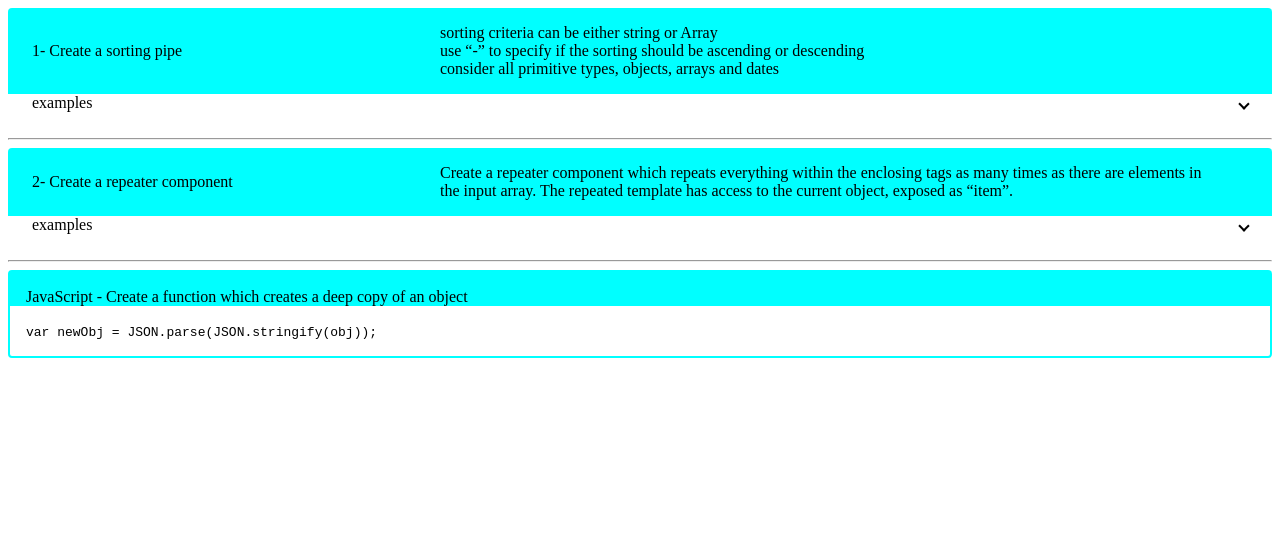
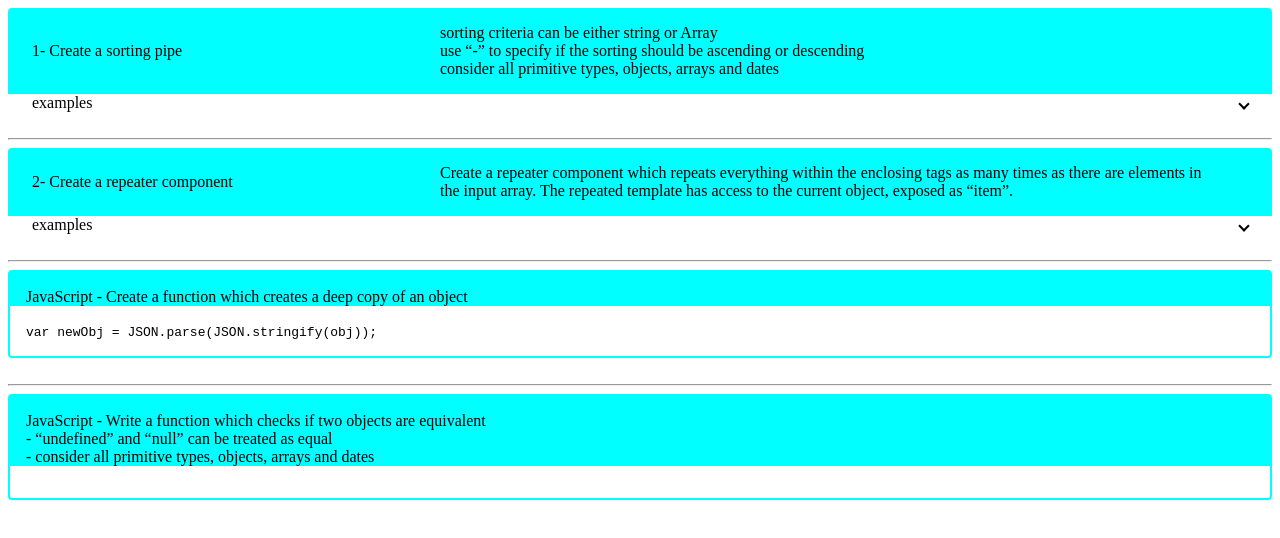
Before and after one commit to sheidaiefar/assessment, an Angular app: page /assessment in a window 1280 px wide. Shown: the top 538 px of the page. Built offline with nearby package versions, Linux system fonts and the light colour scheme.

Commit message:
equivalent objects

```diff
--- a/src/app/pages/assessments/assessments.component.html
+++ b/src/app/pages/assessments/assessments.component.html
@@ -105,4 +105,22 @@
       </p>
     </mat-card-content>
   </mat-card>
+
+  <br />
+  <hr />
+
+    <mat-card class="card">
+    <mat-card-header class="card-header">
+      <mat-card-title>JavaScript
+        - Write a function which checks if two objects are equivalent <br>
+        - “undefined” and “null” can be treated as equal<br>
+        - consider all primitive types, objects, arrays and dates
+      </mat-card-title>
+    </mat-card-header>
+    <mat-card-content>
+      <p>
+        <code> </code>
+      </p>
+    </mat-card-content>
+  </mat-card>
 </div>
```
